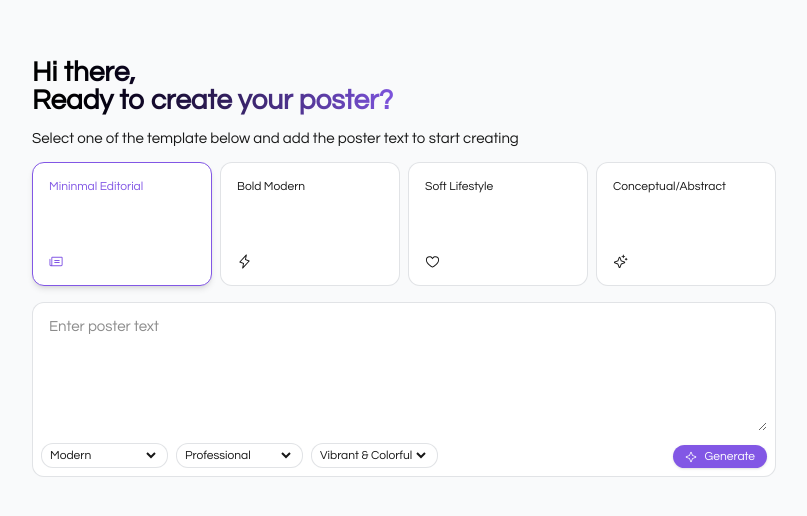
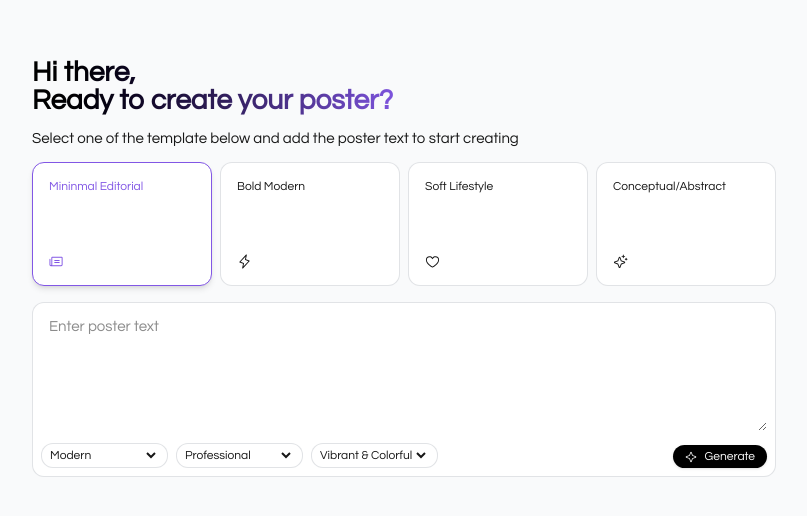
Before and after one commit to abel-otegbola/Posterly, a Next.js app: page /create in a window 1280 px wide. Shown: the part 132-648 px from the top of the page, without its empty margins (236-1043 px from the left). Built offline with nearby package versions, Linux system fonts and the light colour scheme; a web font is replaced by a local one.

Commit message:
feat: update dependencies and improve button styles
- Added @google-cloud/aiplatform dependency to package.json.
- Changed primary button styles to use black background instead of primary color.
- Dynamically imported dom-to-image-more in PosterPreview component to optimize loading.

```diff
--- a/package.json
+++ b/package.json
@@ -9,6 +9,7 @@
     "lint": "eslint"
   },
   "dependencies": {
+    "@google-cloud/aiplatform": "^6.0.0",
     "@google/generative-ai": "^0.24.1",
     "@huggingface/inference": "^4.13.5",
     "@phosphor-icons/react": "^2.1.10",
--- a/src/components/button/Button.tsx
+++ b/src/components/button/Button.tsx
@@ -14,7 +14,7 @@ export interface buttonProps extends ButtonHTMLAttributes<HTMLButtonElement> {
 
 export default function Button({ variant, className, href, size, disabled, onClick, children, ...props }: buttonProps) {
     const variants = {
-        primary: "hover:bg-primary/[0.8] bg-primary text-white shadow-sm",
+        primary: "hover:bg-black/[0.8] bg-black text-white shadow-sm",
         secondary: "shadow-sm border border-gray-500/[0.2] hover:bg-black/[0.05]",
         tertiary: "rounded-[4px]"
     }
--- a/src/components/text-editor/PosterPreview.tsx
+++ b/src/components/text-editor/PosterPreview.tsx
@@ -5,7 +5,6 @@ import Button from "../button/Button";
 import { TextStyle, Shape } from "./TextEditor";
 import Draggable from "react-draggable";
 import { useMemo, useRef, useState } from "react";
-import domtoimage from "dom-to-image-more";
 
 interface PosterPreviewProps {
     backgroundImage: string;
@@ -60,6 +59,9 @@ export default function PosterPreview({
 
         setIsExporting(true);
         try {
+            // Dynamically import dom-to-image-more only when needed (client-side)
+            const domtoimage = (await import('dom-to-image-more')).default;
+
             // Temporarily hide all outlines by setting inline styles
             const elementsWithOutline = posterRef.current.querySelectorAll('.outline, [class*="outline-"]');
             const originalStyles: { element: HTMLElement; outline: string; outlineWidth: string; outlineColor: string }[] = [];
```
Also changed, not shown: 1 other file (tests, documents, lock files or other folders).
